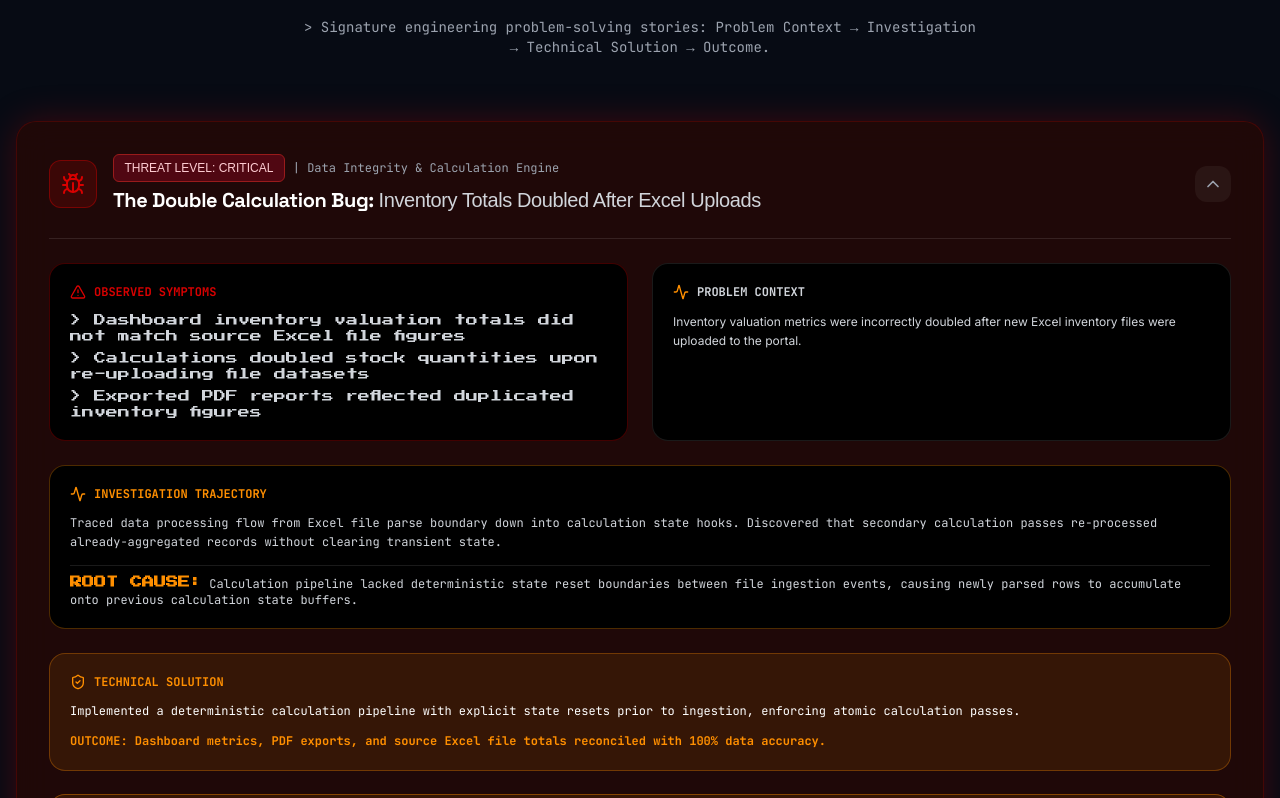
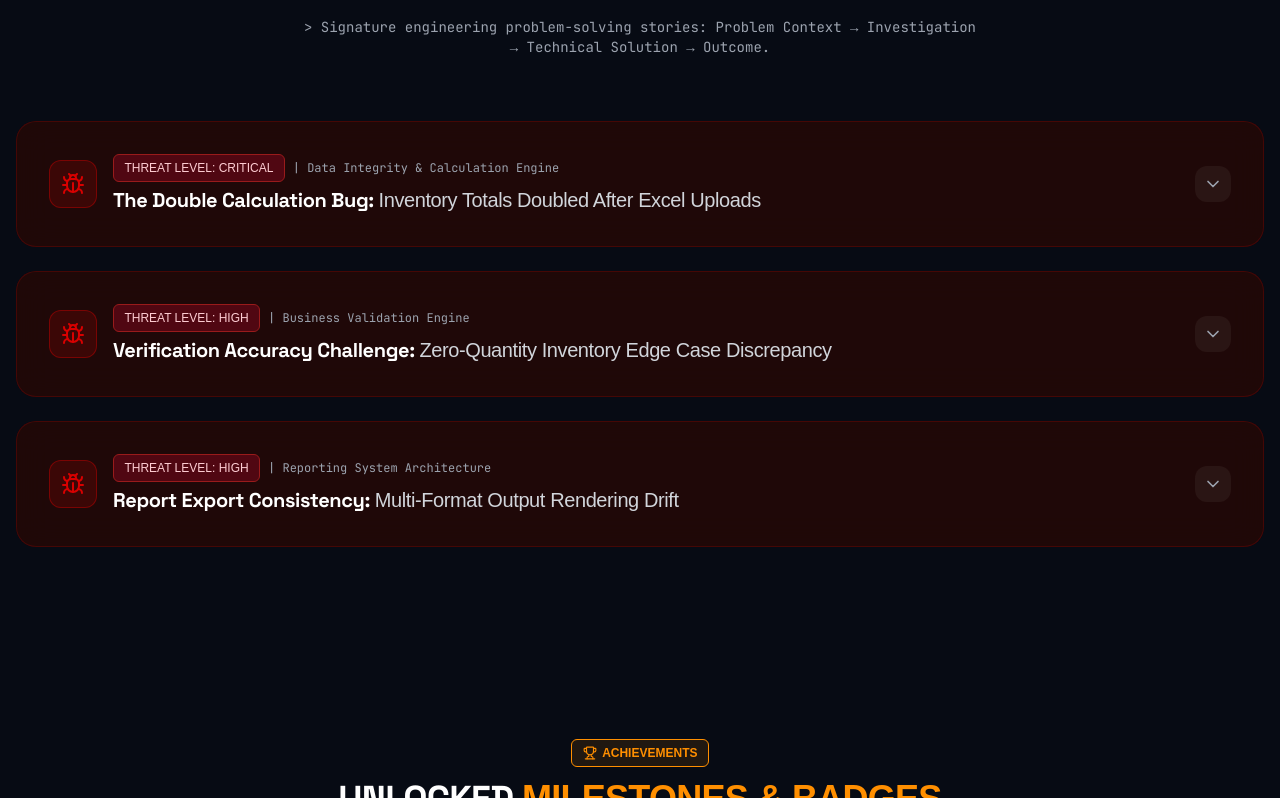
Before and after one commit to sufiyan078/portfolio, a React (Vite) app: page / in a window 1280 px wide. Shown: the part 4042-4840 px from the top of the page. Built offline with nearby package versions, Linux system fonts and the light colour scheme; a web font is replaced by a local one.

Commit message:
fix: prevent Boss Battle cards from auto-expanding on page load

```diff
--- a/src/components/BossBattlesSection.tsx
+++ b/src/components/BossBattlesSection.tsx
@@ -4,7 +4,7 @@ import { Swords, AlertTriangle, ShieldCheck, ChevronDown, ChevronUp, Bug, Activi
 import { playCyberSound } from '../utils/soundEffects';
 
 export const BossBattlesSection: React.FC = () => {
-  const [expandedBattleId, setExpandedBattleId] = useState<string>(BOSS_BATTLES[0].id);
+  const [expandedBattleId, setExpandedBattleId] = useState<string>('');
 
   const toggleBattle = (id: string) => {
     playCyberSound('click');
```
